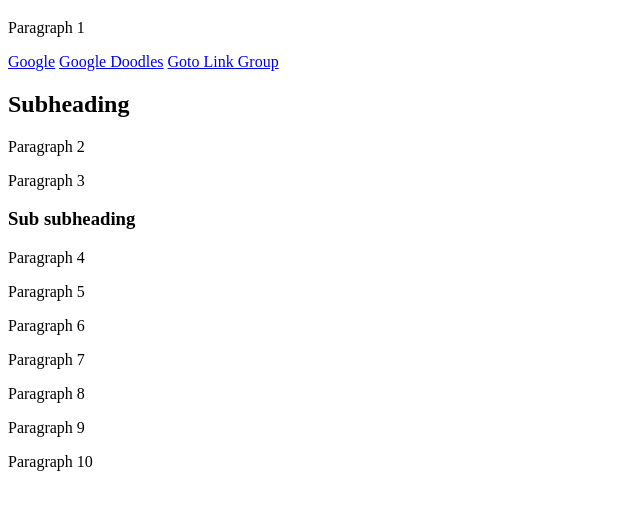
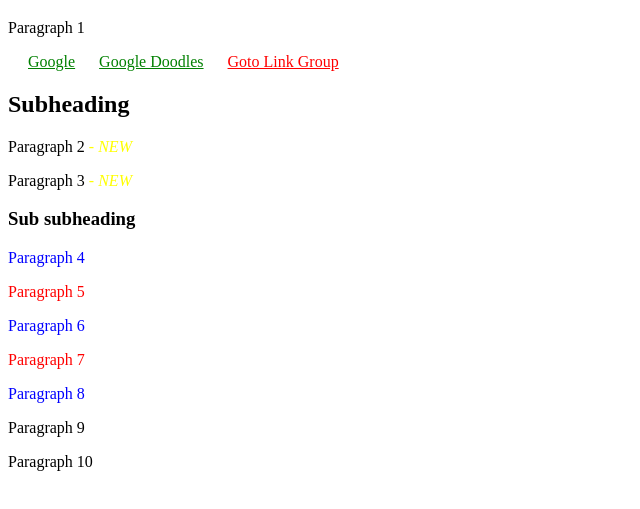
Before and after one commit to BiljaOst/AssingmentKoriscenjeNaprednihCSSSelektora, a plain HTML site: page index.html in a window 1280 px wide. Shown: the part 61-570 px from the top of the page, without its empty margins (0-640 px from the left). Drawn offline with Linux system fonts and the light colour scheme.

Commit message:
Styling HTML document

```diff
--- a/index.html
+++ b/index.html
@@ -8,6 +8,7 @@
 
 
     </style>
+    <link href="style.css" type="text/css" rel="stylesheet">
 </head>
 
 <body>
--- /dev/null
+++ b/style.css
@@ -0,0 +1,24 @@
+body > p:last-child:hover {
+    font-style: italic;
+}
+#first-div > p::after {
+    content: " - New";
+    color: yellow;
+    font-style: italic;
+    text-transform: uppercase;
+}
+#second-div > p:nth-child(2n+1) {
+    color: red;
+}
+#second-div > p:nth-child(2n+2) {
+    color: blue;
+}
+a {
+    margin-left: 20px;
+}
+a[href^="https://www.google.com/"] {
+    color: green;
+}
+a[target="_blank"] {
+    color: red;
+}
```
